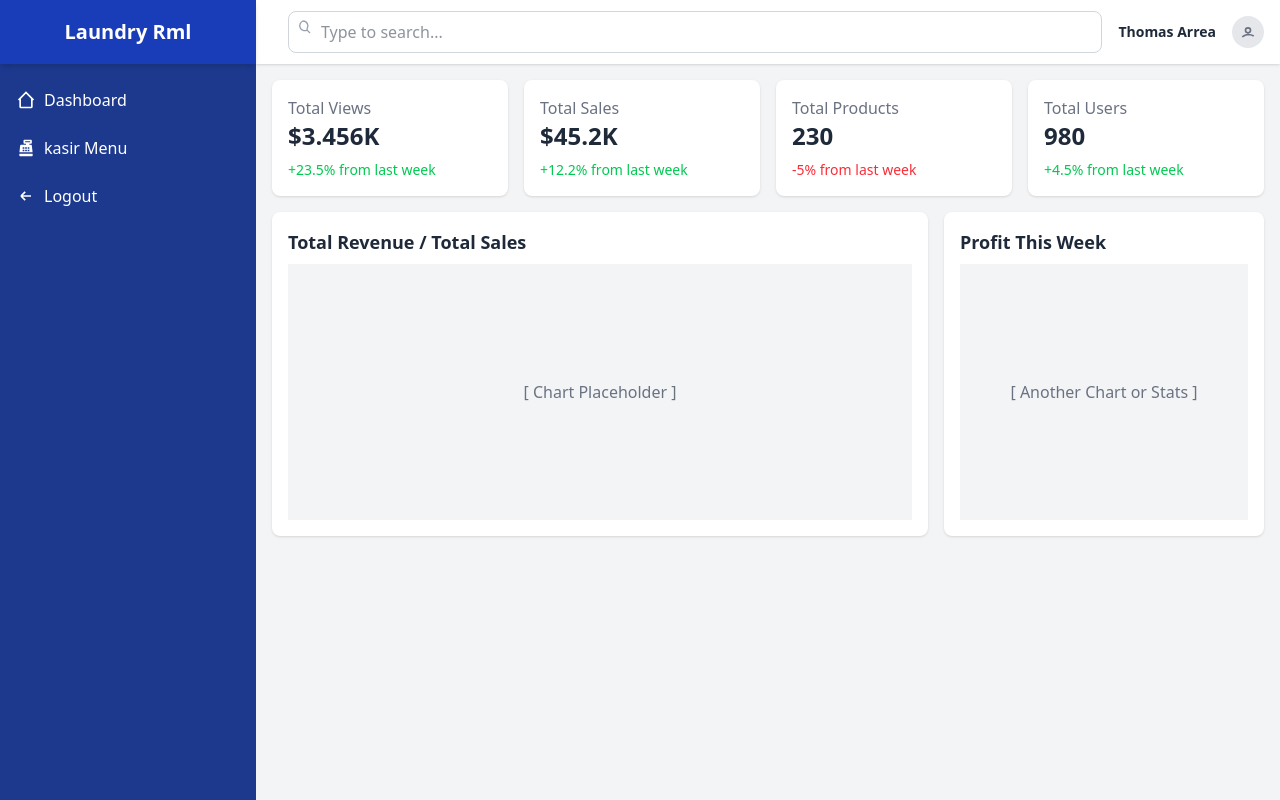
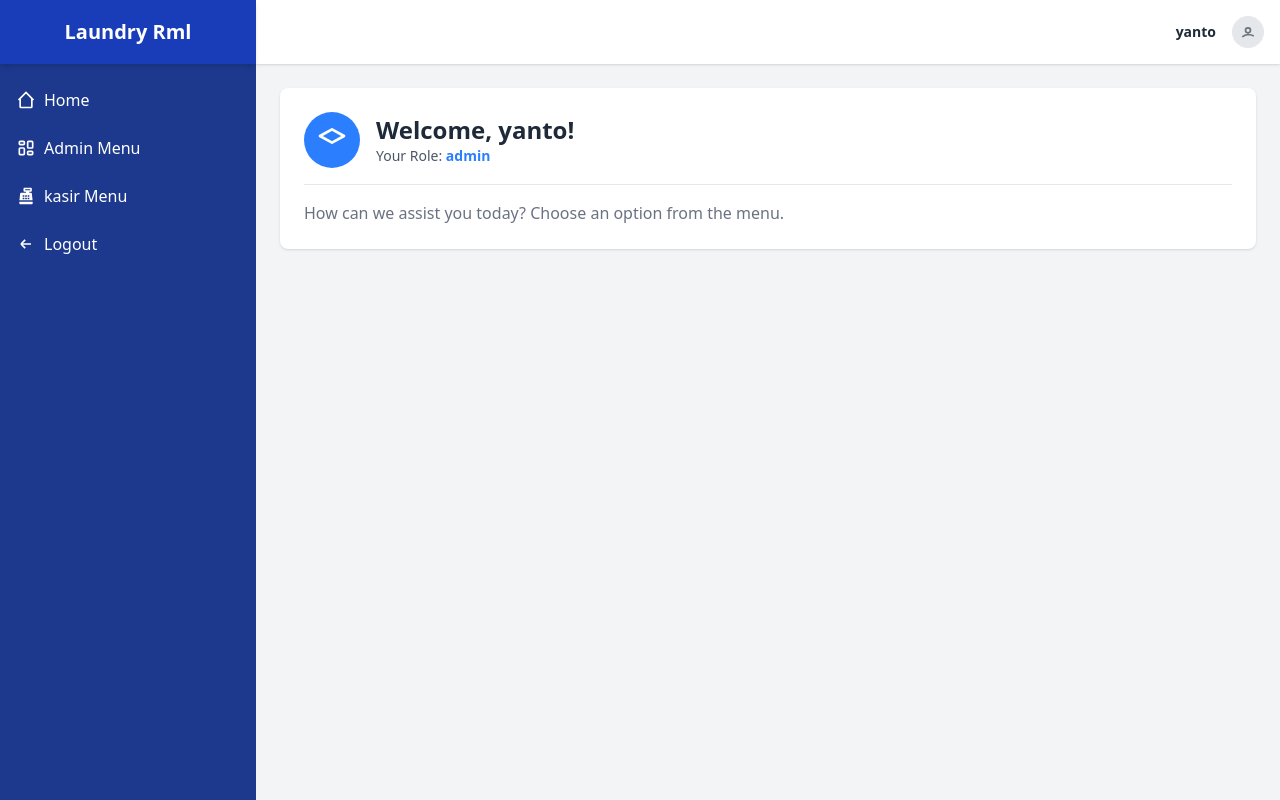
Before and after one commit to Qmanzyyy/laundry_app, a PHP site: page /pages/dashboard.php in a window 1280 px wide. Run offline with PHP 8.4, Linux system fonts and the light colour scheme; a user stored in the database is signed in.

Commit message:
Add access control, dashboard, and routing functionality; refactor file structure

```diff
--- a/index.php
+++ b/index.php
@@ -2,7 +2,7 @@
 session_start();
 
 // cek apakah sudah login atau belum
-    include_once './pages/partials/function/loginChecker.php';
+    include_once './pages/components/function/loginChecker.php';
 
 // Cek role
     if ($_SESSION['user_role'] === 'admin' || $_SESSION['user_role'] === 'owner' || $_SESSION['user_role'] === 'kasir') {
--- a/pages/partials/function/loginHandler.php
+++ b/pages/components/function/loginHandler.php
@@ -16,6 +16,7 @@ if (isset($_POST["submit"])) {
             // Menggunakan password_verify() untuk mencocokkan password yang di-hash
             if ($password == $row["password"]) {
                 $_SESSION['user_id'] = $row["id"];
+                $_SESSION['user_name'] = $row["nama"];
                 $_SESSION['user_role'] = $row["role"];
                 header("Location: ./../index.php");
                 exit;
--- a/pages/partials/navbar.php
+++ b/pages/components/navbar.php
@@ -11,20 +11,20 @@
         <!-- Middle: Search bar (opsional) -->
         <div class="flex-1 mx-4">
           <div class="relative">
-            <input type="search" placeholder="Type to search..."
+            <!-- <input type="search" placeholder="Type to search..."
                    class="w-full border border-gray-300 rounded-lg pl-8 pr-4 py-2 focus:outline-none focus:border-blue-500">
             <svg class="w-4 h-4 text-gray-400 absolute left-2 top-2" fill="none"
                  stroke="currentColor" stroke-width="2" viewBox="0 0 24 24"
                  xmlns="http://www.w3.org/2000/svg">
               <path d="M21 21l-4.35-4.35m0 0A7.5 7.5 0
                        1110.5 3a7.5 7.5 0 016.15 11.65z"></path>
-            </svg>
+            </svg> -->
           </div>
         </div>
 
         <!-- Right: User info -->
         <div class="flex items-center space-x-4">
-          <span class="text-sm font-semibold">Thomas Arrea</span>
+          <span class="text-sm font-semibold"><?= $_SESSION['user_name'];?></span>
           <div class="w-8 h-8 rounded-full bg-gray-200 flex items-center justify-center">
             <svg class="w-5 h-5 text-gray-500" fill="none" stroke="currentColor" stroke-width="2"
                  viewBox="0 0 24 24" xmlns="http://www.w3.org/2000/svg">
--- a/pages/partials/sidebar.php
+++ b/pages/components/sidebar.php
@@ -15,20 +15,28 @@
         <!-- Menu -->
         <nav class="flex-1 overflow-y-auto mt-4">
           <ul class="px-2 space-y-2">
+            <li>
+              <a href="?tab=home" class="flex items-center p-2 rounded hover:bg-blue-800">
+                <svg class="w-5 h-5 mr-2" fill="none" stroke="currentColor" stroke-width="2"
+                      viewBox="0 0 24 24" xmlns="http://www.w3.org/2000/svg">
+                    <path d="M3 12l2-2m0 0l7-7 7 7M5 10v10a1 1 0 001 1h3m10-11l2 2m-2-2v10a1 1 0
+                            01-1 1h-3m-6 0h6"></path>
+                  </svg>
+                Home
+              </a>
+            </li>
             <?php if ($_SESSION['user_role'] === 'admin' || $_SESSION['user_role'] === 'owner'):?>
             <li>
-              <a href="#" class="flex items-center p-2 rounded hover:bg-blue-800">
-                <svg class="w-5 h-5 mr-2" fill="none" stroke="currentColor" stroke-width="2"
-                     viewBox="0 0 24 24" xmlns="http://www.w3.org/2000/svg">
-                  <path d="M3 12l2-2m0 0l7-7 7 7M5 10v10a1 1 0 001 1h3m10-11l2 2m-2-2v10a1 1 0
-                           01-1 1h-3m-6 0h6"></path>
+              <a href="?tab=admin" class="flex items-center p-2 rounded hover:bg-blue-800">
+                <svg class="w-5 h-5 mr-2 text-white dark:text-white" aria-hidden="true" xmlns="http://www.w3.org/2000/svg" width="24" height="24" fill="none" viewBox="0 0 24 24">
+                  <path stroke="currentColor" stroke-linejoin="round" stroke-width="2" d="M4 5a1 1 0 0 1 1-1h4a1 1 0 0 1 1 1v2a1 1 0 0 1-1 1H5a1 1 0 0 1-1-1V5Zm16 14a1 1 0 0 1-1 1h-4a1 1 0 0 1-1-1v-2a1 1 0 0 1 1-1h4a1 1 0 0 1 1 1v2ZM4 13a1 1 0 0 1 1-1h4a1 1 0 0 1 1 1v6a1 1 0 0 1-1 1H5a1 1 0 0 1-1-1v-6Zm16-2a1 1 0 0 1-1 1h-4a1 1 0 0 1-1-1V5a1 1 0 0 1 1-1h4a1 1 0 0 1 1 1v6Z"/>
                 </svg>
-                Dashboard
+                Admin Menu
               </a>
             </li>
             <?php endif;?>
             <li>
-              <a href="#" class="flex items-center p-2 rounded hover:bg-blue-800">
+              <a href="?tab=kasir" class="flex items-center p-2 rounded hover:bg-blue-800">
                 <svg class="w-5 h-5 mr-2 text-white dark:text-white" aria-hidden="true" xmlns="http://www.w3.org/2000/svg" width="24" height="24" fill="none" viewBox="0 0 24 24">
                   <path fill="currentColor" d="M4 19v2c0 .5523.44772 1 1 1h14c.5523 0 1-.4477 1-1v-2H4Z"/>
                   <path fill="currentColor" fill-rule="evenodd" d="M9 3c0-.55228.44772-1 1-1h8c.5523 0 1 .44772 1 1v3c0 .55228-.4477 1-1 1h-2v1h2c.5096 0 .9376.38314.9939.88957L19.8951 17H4.10498l.90116-8.11043C5.06241 8.38314 5.49047 8 6.00002 8H12V7h-2c-.55228 0-1-.44772-1-1V3Zm1.01 8H8.00002v2.01H10.01V11Zm.99 0h2.01v2.01H11V11Zm5.01 0H14v2.01h2.01V11Zm-8.00998 3H10.01v2.01H8.00002V14ZM13.01 14H11v2.01h2.01V14Zm.99 0h2.01v2.01H14V14ZM11 4h6v1h-6V4Z" clip-rule="evenodd"/>
--- /dev/null
+++ b/pages/components/tabs_routing.php
@@ -0,0 +1,26 @@
+<?php
+
+// Tentukan default tab
+$tab = isset($_GET['tab']) ? $_GET['tab'] : 'home';
+
+// Cek hak akses terlebih dahulu untuk tab admin
+if ($tab == 'admin' && $_SESSION['user_role'] == 'kasir') {
+    include_once 'views/access_denied.php';
+    exit();
+}
+
+// Routing ke file view berdasarkan tab yang diminta
+switch ($tab) {
+    case 'home':
+        include 'views/home.php';
+        break;
+    case 'admin':
+        include 'views/admin.php';
+        break;
+    case 'kasir':
+        include 'views/kasir.php';
+        break;
+    default:
+        include 'views/404.php';
+        break;
+}
--- /dev/null
+++ b/pages/components/views/access_denied.php
@@ -0,0 +1,3 @@
+<div class="p-4 bg-red-500 text-white text-center font-bold">
+    ⚠️ Akses Ditolak! Anda tidak memiliki izin untuk mengakses halaman ini.
+</div>
--- a/pages/partials/mainDashboard.php
+++ b/pages/components/views/admin.php
@@ -1,6 +1,4 @@
- <!-- CONTENT -->
- <main class="p-4 overflow-y-auto flex-1">
-
+<main class="p-4 overflow-y-auto flex-1" id="contents">
     <!-- Cards Row -->
     <div class="grid grid-cols-1 md:grid-cols-2 lg:grid-cols-4 gap-4 mb-4">
         <!-- Card 1 -->
@@ -34,12 +32,10 @@
         <!-- Chart Container -->
         <div class="bg-white rounded-lg shadow p-4 lg:col-span-2">
             <h2 class="text-lg font-semibold mb-2">Total Revenue / Total Sales</h2>
-            <!-- Placeholder chart, ganti dengan library chart.js dsb. -->
             <div class="w-full h-64 bg-gray-100 flex items-center justify-center">
                 <span class="text-gray-500">[ Chart Placeholder ]</span>
             </div>
         </div>
-
         <!-- Profit This Week -->
         <div class="bg-white rounded-lg shadow p-4">
             <h2 class="text-lg font-semibold mb-2">Profit This Week</h2>
--- /dev/null
+++ b/pages/components/views/home.php
@@ -0,0 +1,22 @@
+<main class="p-6">
+    <div class="bg-white p-6 rounded-lg shadow">
+        <div class="flex items-center space-x-4">
+            <div class="p-3 bg-blue-500 text-white rounded-full">
+                <!-- Contoh ikon -->
+                <svg class="w-8 h-8" xmlns="http://www.w3.org/2000/svg" fill="none" viewBox="0 0 24 24" stroke="currentColor">
+                    <path stroke-linecap="round" stroke-linejoin="round" stroke-width="2" d="M12 14l9-5-9-5-9 5 9 5z" />
+                </svg>
+            </div>
+            <div>
+                <h1 class="text-2xl font-semibold text-gray-800">
+                    Welcome, <?= htmlspecialchars($_SESSION['user_name']); ?>!
+                </h1>
+                <p class="text-gray-600 text-sm">
+                    Your Role: <span class="font-semibold text-blue-500"><?= htmlspecialchars($_SESSION['user_role']); ?></span>
+                </p>
+            </div>
+        </div>
+        <hr class="my-4 border-gray-200">
+        <p class="text-gray-500">How can we assist you today? Choose an option from the menu.</p>
+    </div>
+</main>
--- /dev/null
+++ b/pages/components/views/kasir.php
@@ -0,0 +1,5 @@
+<main id="kasir" class="p-6">
+    <h1 class="text-2xl font-bold">Dashboard Kasir</h1>
+    <p class="text-gray-600">Ini adalah tampilan dashboard untuk kasir.</p>
+    <!-- Tambahkan konten dashboard kasir di sini -->
+</main>
--- a/pages/dashboard.php
+++ b/pages/dashboard.php
@@ -7,13 +7,6 @@ if (!isset($_SESSION['user_id'])) {
     header("Location: ./login.php");
     exit;
 }
-
-// Cek role
-// if ($_SESSION['user_role'] !== 'admin' && $_SESSION['user_role'] !== 'owner') {
-//     header("Location: ./kasir.php");
-//     exit;
-// }
-
 ?>
 <!DOCTYPE html>
 <html lang="en">
@@ -36,19 +29,22 @@ if (!isset($_SESSION['user_id'])) {
   <div class="flex h-screen">
 
     <!-- ======== sidebar ======== -->
-    <?php include './partials/sidebar.php';?>
+    <?php include './components/sidebar.php';?>
 
     <!-- ======== MAIN CONTENT (Navbar + Content) ======== -->
     <div class="flex-1 flex flex-col">
         <!-- ======== Navbar ======== -->
-        <?php include './partials/navbar.php';?>
+        <?php include './components/navbar.php';?>
 
         <!-- ======== Main Content ======== -->
-        <?php include './partials/mainDashboard.php';?>
+        <?php include './components/tabs_routing.php'; ?>
      </div>
 
     </div>
   <!-- ======== Sidebar Function ======= -->
-  <script src="./partials/js/sidebarToggle.js"></script>
+  <script src="./components/js/sidebarToggle.js"></script>
+
+  <!-- ======== tabs ======== -->
+  <script src="./components/js/tabs.js"></script>
 </body>
 </html>
--- a/pages/login.php
+++ b/pages/login.php
@@ -4,7 +4,7 @@
   require_once './../config/db.php';
 
 // login handler
-  require_once './partials/function/loginHandler.php';
+  require_once './components/function/loginHandler.php';
 ?>
 
 <!DOCTYPE html>
@@ -60,6 +60,6 @@
   </form>
 
 <!-- ======== hide/show password ======== -->
-  <script src="./partials/js/loginToggle.js"></script>
+  <script src="./components/js/loginToggle.js"></script>
 </body>
 </html>
--- a/style/main.css
+++ b/style/main.css
@@ -10,16 +10,15 @@
     --color-green-500: oklch(0.723 0.219 149.579);
     --color-blue-50: oklch(0.97 0.014 254.604);
     --color-blue-500: oklch(0.623 0.214 259.815);
-    --color-blue-600: oklch(0.546 0.245 262.881);
     --color-blue-800: oklch(0.424 0.199 265.638);
     --color-blue-900: oklch(0.379 0.146 265.522);
-    --color-blue-950: oklch(0.282 0.091 267.935);
     --color-violet-500: oklch(0.606 0.25 292.717);
     --color-gray-100: oklch(0.967 0.003 264.542);
     --color-gray-200: oklch(0.928 0.006 264.531);
     --color-gray-300: oklch(0.872 0.01 258.338);
     --color-gray-400: oklch(0.707 0.022 261.325);
     --color-gray-500: oklch(0.551 0.027 264.364);
+    --color-gray-600: oklch(0.446 0.03 256.802);
     --color-gray-800: oklch(0.278 0.033 256.848);
     --color-black: #000;
     --color-white: #fff;
@@ -398,6 +394,9 @@
   .mx-4 {
     margin-inline: calc(var(--spacing) * 4);
   }
+  .my-4 {
+    margin-block: calc(var(--spacing) * 4);
+  }
   .mt-1 {
     margin-top: calc(var(--spacing) * 1);
   }
@@ -1223,6 +1206,9 @@
   .border-\[\#211C84\] {
     border-color: #211C84;
   }
+  .border-gray-200 {
+    border-color: var(--color-gray-200);
+  }
   .border-gray-300 {
     border-color: var(--color-gray-300);
   }
@@ -1244,35 +1230,20 @@
   .bg-\[var\(--my_variable\)\] {
     background-color: var(--my_variable);
   }
-  .bg-black {
-    background-color: var(--color-black);
-  }
-  .bg-black\/5 {
-    background-color: color-mix(in oklab, var(--color-black) 5%, transparent);
-  }
   .bg-black\/25 {
     background-color: color-mix(in oklab, var(--color-black) 25%, transparent);
   }
-  .bg-black\/40 {
-    background-color: color-mix(in oklab, var(--color-black) 40%, transparent);
-  }
-  .bg-black\/50 {
-    background-color: color-mix(in oklab, var(--color-black) 50%, transparent);
-  }
   .bg-blue-50 {
     background-color: var(--color-blue-50);
   }
-  .bg-blue-600 {
-    background-color: var(--color-blue-600);
+  .bg-blue-500 {
+    background-color: var(--color-blue-500);
   }
   .bg-blue-800 {
     background-color: var(--color-blue-800);
   }
   .bg-blue-900 {
     background-color: var(--color-blue-900);
-  }
-  .bg-blue-950 {
-    background-color: var(--color-blue-950);
   }
   .bg-gray-100 {
     background-color: var(--color-gray-100);
@@ -1465,6 +1432,9 @@
   .p-2 {
     padding: calc(var(--spacing) * 2);
   }
+  .p-3 {
+    padding: calc(var(--spacing) * 3);
+  }
   .p-4 {
     padding: calc(var(--spacing) * 4);
   }
@@ -1643,6 +1610,9 @@
   .text-\[\#211C84\] {
     color: #211C84;
   }
+  .text-blue-500 {
+    color: var(--color-blue-500);
+  }
   .text-blue-900 {
     color: var(--color-blue-900);
   }
@@ -1651,6 +1621,9 @@
   }
   .text-gray-500 {
     color: var(--color-gray-500);
+  }
+  .text-gray-600 {
+    color: var(--color-gray-600);
   }
   .text-gray-800 {
     color: var(--color-gray-800);
@@ -2235,6 +2196,11 @@
       grid-template-columns: repeat(4, minmax(0, 1fr));
     }
   }
+  .dark\:text-white {
+    @media (prefers-color-scheme: dark) {
+      color: var(--color-white);
+    }
+  }
 }
 @property --tw-translate-x {
   syntax: "*";
@@ -2332,48 +2298,6 @@
   syntax: "*";
   inherits: false;
   initial-value: 0;
-}
-@property --tw-gradient-position {
-  syntax: "*";
-  inherits: false;
-}
-@property --tw-gradient-from {
-  syntax: "<color>";
-  inherits: false;
-  initial-value: #0000;
-}
-@property --tw-gradient-via {
-  syntax: "<color>";
-  inherits: false;
-  initial-value: #0000;
-}
-@property --tw-gradient-to {
-  syntax: "<color>";
-  inherits: false;
-  initial-value: #0000;
-}
-@property --tw-gradient-stops {
-  syntax: "*";
-  inherits: false;
-}
-@property --tw-gradient-via-stops {
-  syntax: "*";
-  inherits: false;
-}
-@property --tw-gradient-from-position {
-  syntax: "<length-percentage>";
-  inherits: false;
-  initial-value: 0%;
-}
-@property --tw-gradient-via-position {
-  syntax: "<length-percentage>";
-  inherits: false;
-  initial-value: 50%;
-}
-@property --tw-gradient-to-position {
-  syntax: "<length-percentage>";
-  inherits: false;
-  initial-value: 100%;
 }
 @property --tw-leading {
   syntax: "*";
```
Also changed, not shown: other parts of style/main.css (+0 -38 lines), config/db.php (+12 -1 lines), pages/components/views/404.php (added, +7 -0 lines), pages/kasir.php (deleted, +0 -50 lines), pages/components/function/loginChecker.php (renamed from pages/partials/function/loginChecker.php), pages/components/js/loginToggle.js (renamed from pages/partials/js/loginToggle.js), pages/components/js/sidebarToggle.js (renamed from pages/partials/js/sidebarToggle.js). Lines whose indentation alone changed are shown as unchanged.
